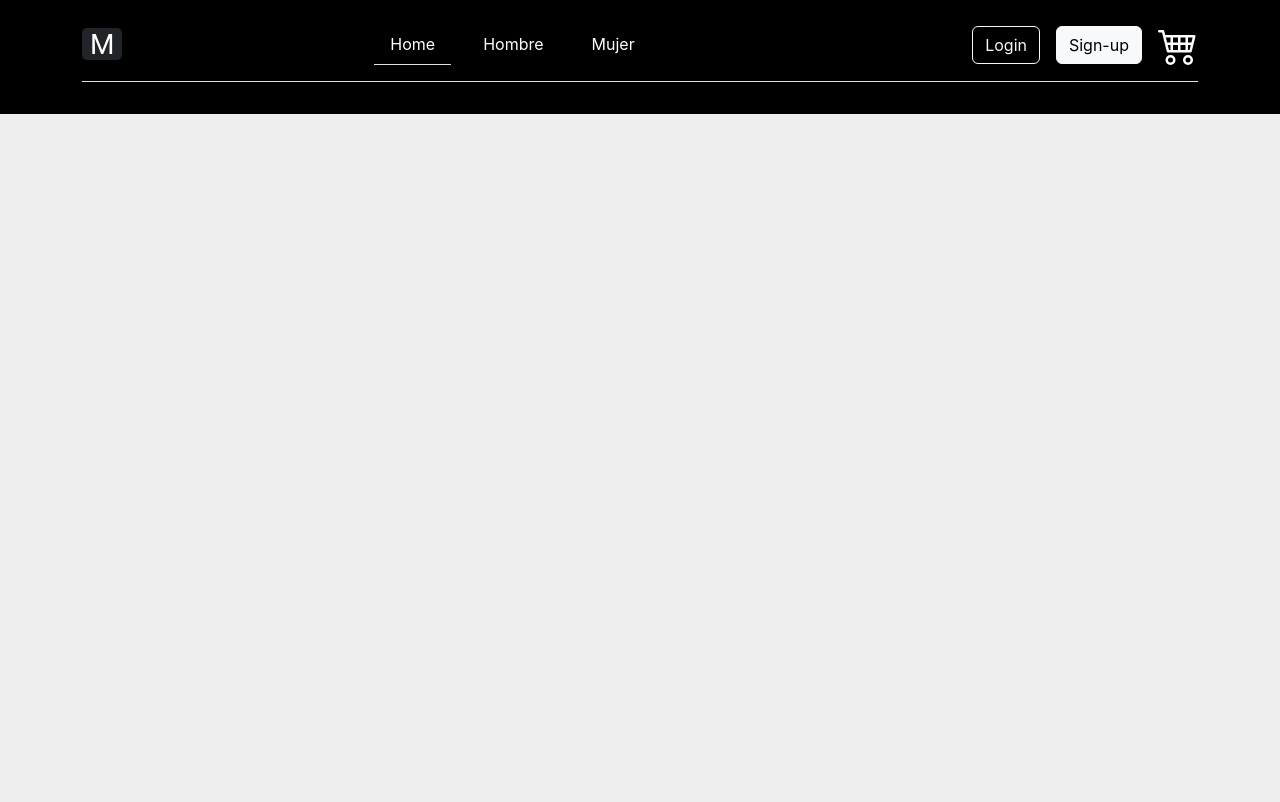
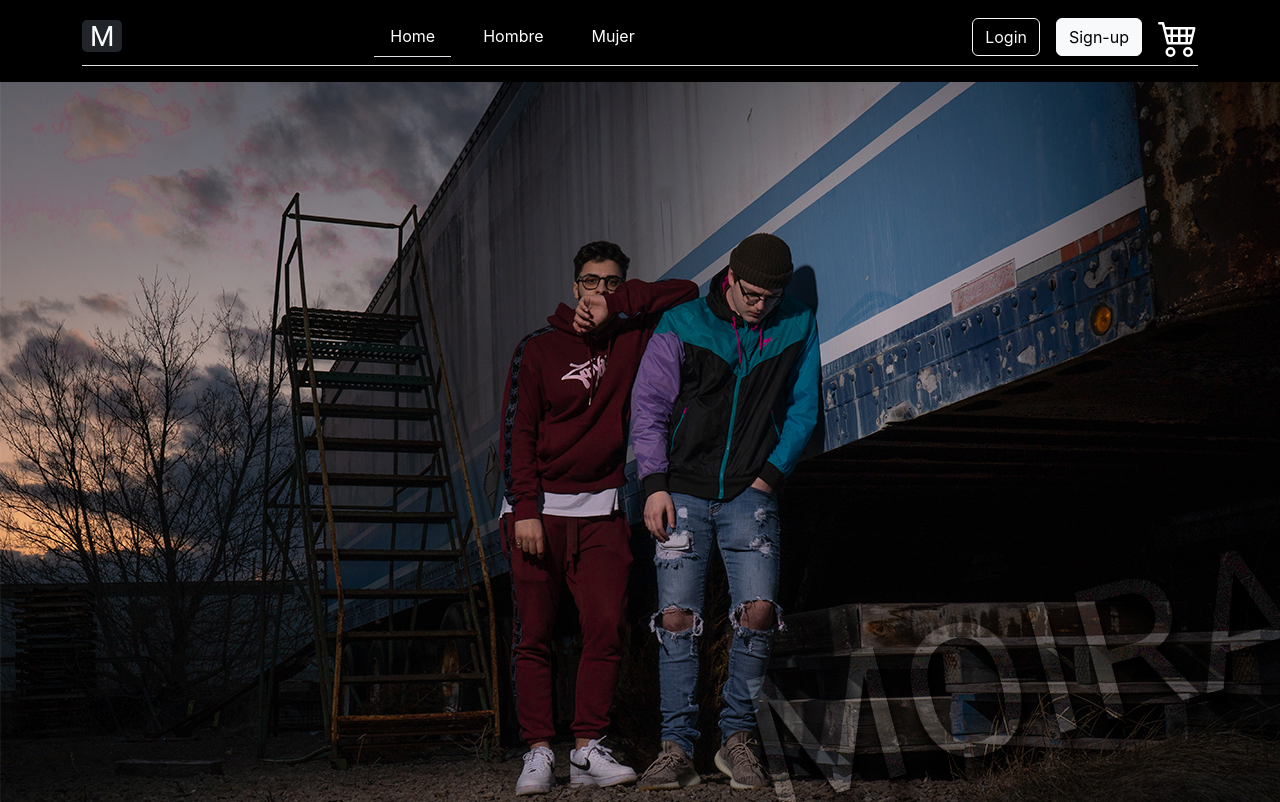
Before and after one commit to IsaacBenitez/MoiraCouture, a React (Create React App) app: page / in a window 1280 px wide. Built offline with nearby package versions, Linux system fonts and the light colour scheme.

Commit message:
Se implementa el componente  de la imgen principal y navegacion de los botones login y sing up

```diff
--- a/src/App.js
+++ b/src/App.js
@@ -1,11 +1,12 @@
 import './css/App.css';
 import Navbar from './components/navbar.jsx';
+import Hero from './components/hero';
 
 function App() {
   return (
     <div className="App">
-
       <Navbar />
+      <Hero />
     </div>
   );
 }
--- /dev/null
+++ b/src/components/hero.jsx
@@ -0,0 +1,11 @@
+import '../css/App.css';
+
+function Hero(props) {
+    return (
+        <div className='hero-img'>
+            <img src="../images/hero.png" alt="" />
+        </div>
+    );
+}
+
+export default Hero;
--- a/src/components/navLinks.jsx
+++ b/src/components/navLinks.jsx
@@ -3,29 +3,25 @@ import { Link } from "react-router-dom";
 function NavLinks(props) {
     let navLinksNavbar = (
         <>
-            <div>
+
             <li>
                 <Link to={"/"}
                     className="links border-bottom nav-link link-secondary me-3">Home
                 </Link>
             </li>
-            </div>
 
-            <div>
             <li>
                 <Link to={"/hombre"}
                     className="links nav-link link-secondary me-3">Hombre
                 </Link>
             </li>
-            </div>
 
-            <div>
             <li>
                 <Link to={"/mujer"}
                     className="links nav-link link-secondary me-3">Mujer
                 </Link>
             </li>
-            </div>
+
         </>
     );
     return navLinksNavbar;
--- a/src/components/navbar.jsx
+++ b/src/components/navbar.jsx
@@ -8,7 +8,8 @@ function Navbar(props) {
     return (
         <div className='ContenedorHeader'>
             <div class="container py-2">
-                <header class="d-flex flex-wrap align-items-center justify-content-center justify-content-md-between py-3 mb-4 border-bottom">
+                <header class="d-flex flex-wrap align-items-center justify-content-center justify-content-md-between py-2 mb-2 border-bottom">
+
                     <Link classname="d-flex align-items-center col-md-3 mb-2 mb-md-0 text-light text-decoration-none" to={"/"}>
                         <svg width="40" height="33" viewBox="0 0 40 33" fill="none" xmlns="http://www.w3.org/2000/svg">
                             <rect width="40" height="32" rx="5" fill="#212529" />
@@ -17,15 +18,34 @@ function Navbar(props) {
                     </Link>
 
                     <ul class="nav col-12 col-md-auto mb-2 justify-content-center mb-md-0">
+
                         <NavLinks></NavLinks>
+
                     </ul>
+
                     <div class="col-md-3 text-end">
-                        <button type="button" class="btn btn-outline-light me-3">Login</button>
-                        <button type="button" class="btn btn-light  me-3">Sign-up</button>
-                        <svg xmlns="http://www.w3.org/2000/svg" width="40" height="40" fill="currentColor" class="links bi bi-cart4" viewBox="0 0 16 16">
-                            <path d="M0 2.5A.5.5 0 0 1 .5 2H2a.5.5 0 0 1 .485.379L2.89 4H14.5a.5.5 0 0 1 .485.621l-1.5 6A.5.5 0 0 1 13 11H4a.5.5 0 0 1-.485-.379L1.61 3H.5a.5.5 0 0 1-.5-.5zM3.14 5l.5 2H5V5H3.14zM6 5v2h2V5H6zm3 0v2h2V5H9zm3 0v2h1.36l.5-2H12zm1.11 3H12v2h.61l.5-2zM11 8H9v2h2V8zM8 8H6v2h2V8zM5 8H3.89l.5 2H5V8zm0 5a1 1 0 1 0 0 2 1 1 0 0 0 0-2zm-2 1a2 2 0 1 1 4 0 2 2 0 0 1-4 0zm9-1a1 1 0 1 0 0 2 1 1 0 0 0 0-2zm-2 1a2 2 0 1 1 4 0 2 2 0 0 1-4 0z" />
-                        </svg>
+
+                        <Link
+                            to={"/login"}
+                            className="btn btn-outline-light me-3">
+                            Login
+                        </Link>
+
+                        <Link
+                            to={"/signup"}
+                            className="btn btn-light  me-3">
+                            Sign-up
+                        </Link>
+
+                        <Link
+                            to={"/cart"}
+                            className="links bi bi-cart4">
+                            <svg xmlns="http://www.w3.org/2000/svg" width="40" height="40" fill="currentColor" class="links bi bi-cart4" viewBox="0 0 16 16">
+                                <path d="M0 2.5A.5.5 0 0 1 .5 2H2a.5.5 0 0 1 .485.379L2.89 4H14.5a.5.5 0 0 1 .485.621l-1.5 6A.5.5 0 0 1 13 11H4a.5.5 0 0 1-.485-.379L1.61 3H.5a.5.5 0 0 1-.5-.5zM3.14 5l.5 2H5V5H3.14zM6 5v2h2V5H6zm3 0v2h2V5H9zm3 0v2h1.36l.5-2H12zm1.11 3H12v2h.61l.5-2zM11 8H9v2h2V8zM8 8H6v2h2V8zM5 8H3.89l.5 2H5V8zm0 5a1 1 0 1 0 0 2 1 1 0 0 0 0-2zm-2 1a2 2 0 1 1 4 0 2 2 0 0 1-4 0zm9-1a1 1 0 1 0 0 2 1 1 0 0 0 0-2zm-2 1a2 2 0 1 1 4 0 2 2 0 0 1-4 0z" />
+                            </svg>
+                        </Link>
                     </div>
+
                 </header>
             </div>
         </div>
--- a/src/css/App.css
+++ b/src/css/App.css
@@ -16,3 +16,10 @@ html {
 .links {
     color: var(--colorWhite) !important;
 }
+
+.hero-img,
+img {
+    width: 100%;
+    background-repeat: no-repeat;
+    background-size: cover;
+}
```
Also changed, not shown: 1 other file (tests, documents, lock files or other folders). Lines whose indentation alone changed are shown as unchanged.
